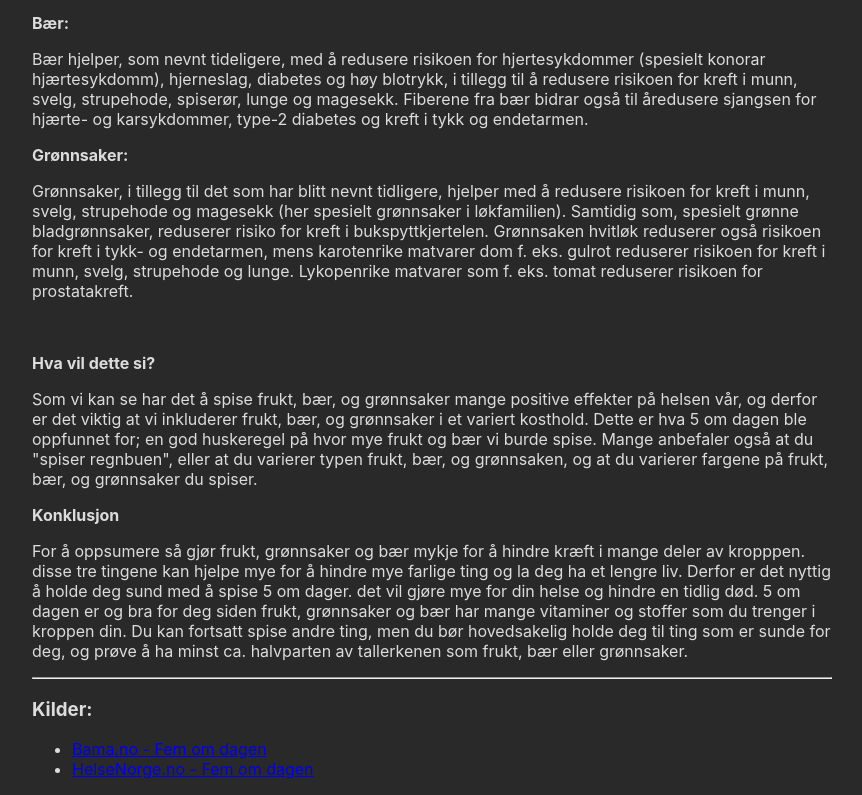
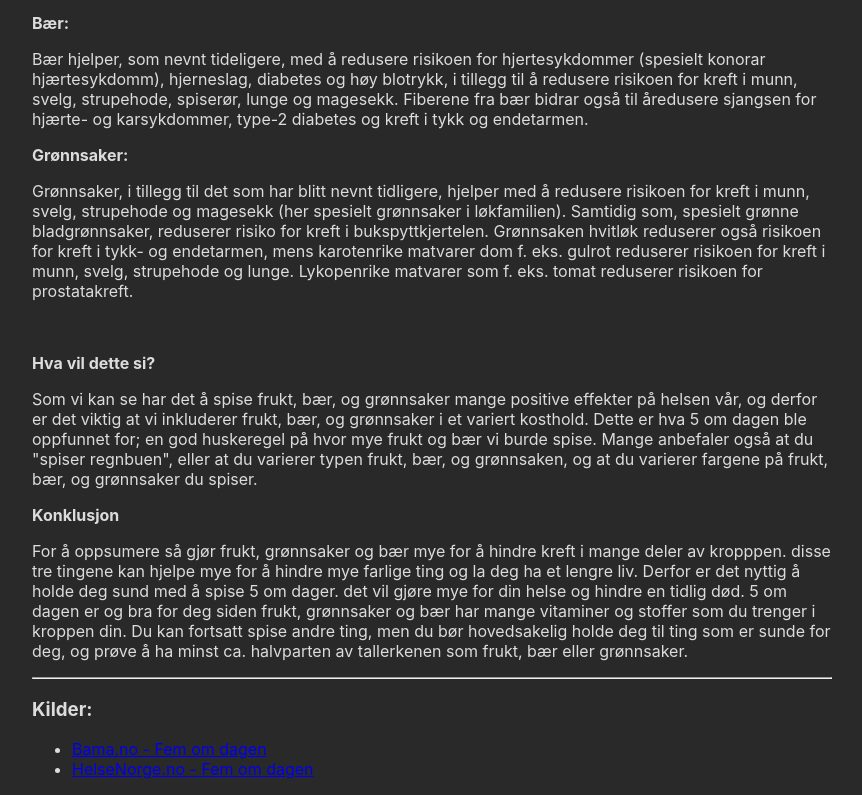
Before and after one commit to CheesyPhoenix/nat.-fag, a plain HTML site: page index.html in a window 1280 px wide. Shown: the part 353-1148 px from the top of the page, without its empty margins (208-1070 px from the left). Drawn offline with Linux system fonts and the light colour scheme.

Commit message:
Update index.html

```diff
--- a/index.html
+++ b/index.html
@@ -85,8 +85,8 @@
 			<div class="paragraph">
 				<p class="bold">Konklusjon</p>
 				<p>
-					For å oppsumere så gjør frukt, grønnsaker og bær mykje for å
-					hindre kræft i mange deler av kropppen. disse tre tingene
+					For å oppsumere så gjør frukt, grønnsaker og bær mye for å
+					hindre kreft i mange deler av kropppen. disse tre tingene
 					kan hjelpe mye for å hindre mye farlige ting og la deg ha et
 					lengre liv. Derfor er det nyttig å holde deg sund med å
 					spise 5 om dager. det vil gjøre mye for din helse og hindre
```
